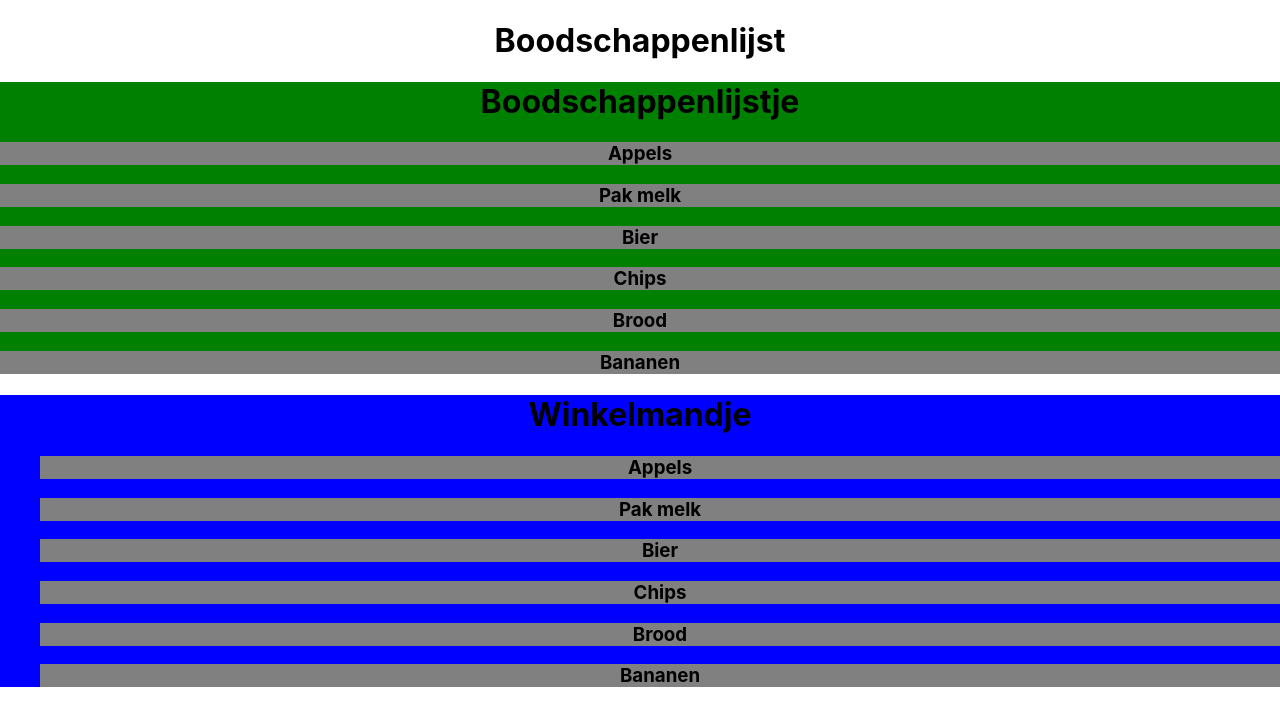
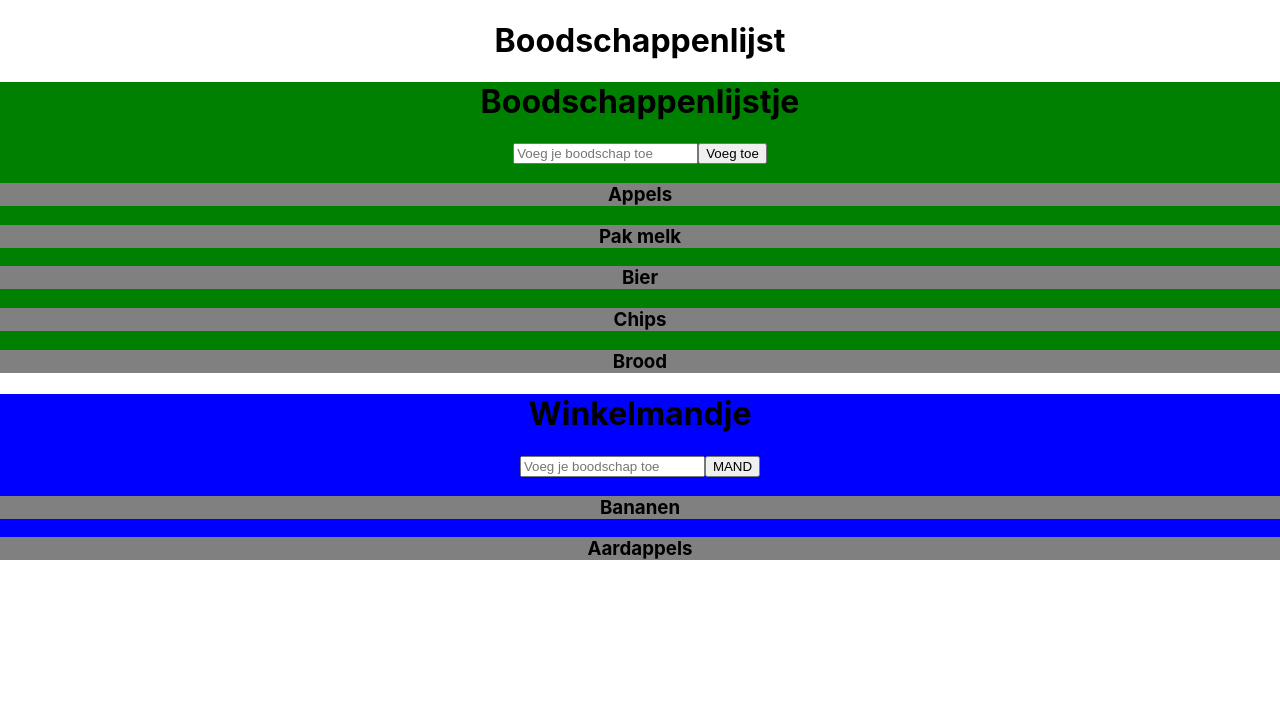
Before and after one commit to Boogaerdtth/React-Boodschappenmand-Winkelmand, a React (Create React App) app: page / in a window 1280 px wide. Shown: the top 726 px of the page. Built offline with nearby package versions, Linux system fonts and the light colour scheme.

Commit message:
display the right items

```diff
--- a/src/Container.js
+++ b/src/Container.js
@@ -15,7 +15,8 @@ class Container extends React.Component {
                 { id: 5, title: "Brood" }
             ],
             shoppingListItems: [
-                { id: 1, title: "Bananen" }
+                { id: 1, title: "Bananen" },
+                { id: 2, title: "Aardappels" }
             ]
         }
         this.handleClick = this.handleClick.bind(this)
@@ -26,6 +27,7 @@ class Container extends React.Component {
         })
     }
     render() {
+
         return (
             <div className="container">
                 <GroceryList container={this.state} />
--- a/src/components/GroceryList.js
+++ b/src/components/GroceryList.js
@@ -1,11 +1,15 @@
 import React from 'react'
 import List from './List'
+import ListItem from './ListItem'
 
 function GroceryList(props) {
+    const allGroceryItems = props.container.groceryItems.map(item => <ListItem key={item.id} title={item.title} />)
     return (
         <div className="grocerylist" >
             <h1>Boodschappenlijstje</h1>
-            <List list={props.container} />
+            <input type="text" placeholder="Voeg je boodschap toe" />
+            <button> Voeg toe </button>
+            {allGroceryItems}
         </div>
     )
 }
--- a/src/components/List.js
+++ b/src/components/List.js
@@ -1,14 +1,25 @@
-import React from 'react'
-import ListItem from './ListItem'
+// import React from 'react'
+// import ListItem from './ListItem'
+// // Deze werkt
+// // function List(props) {
+// //     const allGroceryItems = props.list.groceryItems.map(item => <ListItem key={item.id} title={item.title} />)
+// //     const allShoppingListItems = props.list.shoppingListItems.map(item => <ListItem key={item.id} title={item.title} />)
+// //     return (
+// //         <div>
+// //             {allGroceryItems}
+// //             {allShoppingListItems}
+// //         </div>
+// //     )
+// // }
 
-function List(props) {
-    const allGroceryItems = props.list.groceryItems.map(item => <ListItem key={item.id} title={item.title} />)
-    const allShoppingListItems = props.list.shoppingListItems.map(item => <ListItem key={item.id} title={item.title} />)
-    return (
-        <div>
-            {allGroceryItems}
-            {allShoppingListItems}
-        </div>
-    )
-}
-export default List
+// function List(props) {
+//     // console.log(props.list)
+//     return (
+//         <div>
+//             <ListItem listitem={props.title} />
+
+//         </div>
+//     )
+// }
+
+// export default List
--- a/src/components/ShoppingCart.js
+++ b/src/components/ShoppingCart.js
@@ -1,15 +1,15 @@
 import React from 'react'
 import List from './List'
-
+import ListItem from './ListItem'
 
 function ShoppingCart(props) {
-
+    const allShoppingListItems = props.container.shoppingListItems.map(item => <ListItem key={item.id} title={item.title} />)
     return (
         <div className="shoppingcart" >
             <h1>Winkelmandje</h1>
-            <ul>
-                <List list={props.container} />
-            </ul>
+            <input type="text" placeholder="Voeg je boodschap toe" />
+            <button> MAND </button>
+            {allShoppingListItems}
         </div>
     )
 }
```
Also changed, not shown: 1 other file (tests, documents, lock files or other folders).
